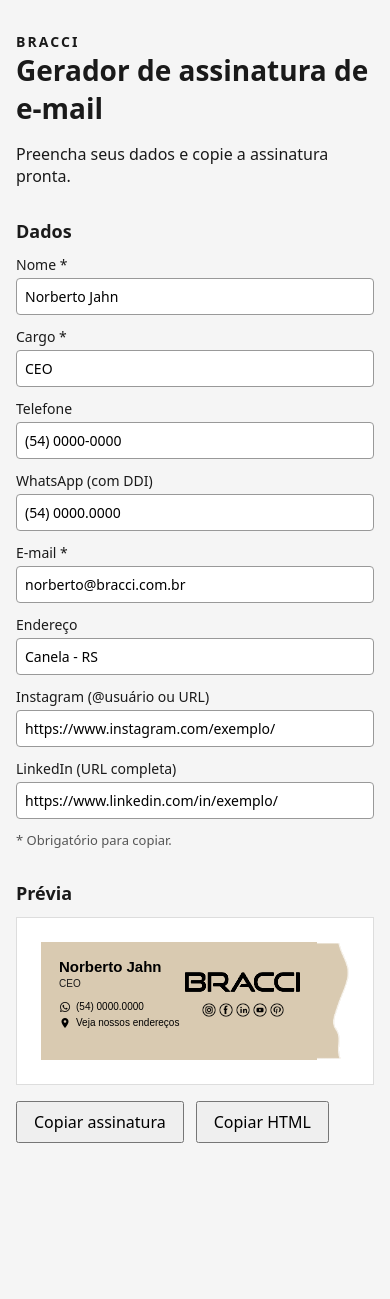
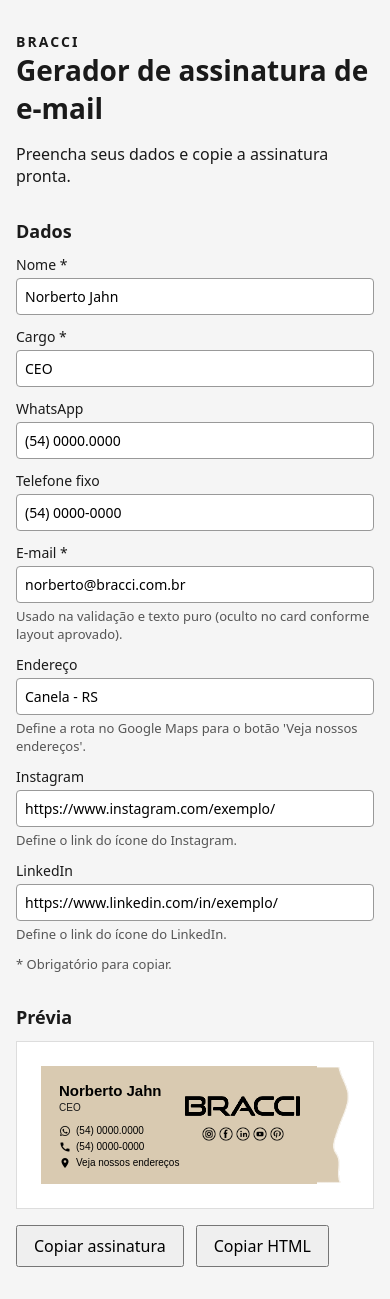
Before and after one commit to Xwiuu/assinatura-gerador, a Next.js app in the folder apps/web/: page / in a window 390 px wide. Before the commit the page ends 1175 px from the top, so only its background shows below. Built offline with nearby package versions, Linux system fonts and the light colour scheme.

Commit message:
fix: make phone and whatsapp independently reactive and clarify field hints

```diff
--- a/apps/web/app/page.tsx
+++ b/apps/web/app/page.tsx
@@ -25,29 +25,49 @@
   type: string;
   required?: boolean;
   placeholder?: string;
+  hint?: string;
 }[] = [
   { key: "name", label: "Nome", type: "text", required: true },
   { key: "role", label: "Cargo", type: "text", required: true },
-  { key: "phone", label: "Telefone", type: "tel" },
   {
     key: "whatsapp",
-    label: "WhatsApp (com DDI)",
+    label: "WhatsApp",
     type: "tel",
-    placeholder: "+55 54 99999-9999",
+    placeholder: "(54) 0000.0000",
   },
-  { key: "email", label: "E-mail", type: "email", required: true },
-  { key: "address", label: "Endereço", type: "text" },
+  {
+    key: "phone",
+    label: "Telefone fixo",
+    type: "tel",
+    placeholder: "(54) 0000-0000",
+  },
+  {
+    key: "email",
+    label: "E-mail",
+    type: "email",
+    required: true,
+    hint: "Usado na validação e texto puro (oculto no card conforme layout aprovado).",
+  },
+  {
+    key: "address",
+    label: "Endereço",
+    type: "text",
+    placeholder: "Canela - RS",
+    hint: "Define a rota no Google Maps para o botão 'Veja nossos endereços'.",
+  },
   {
     key: "instagram",
-    label: "Instagram (@usuário ou URL)",
+    label: "Instagram",
     type: "text",
-    placeholder: "@usuario",
+    placeholder: "@usuario ou https://...",
+    hint: "Define o link do ícone do Instagram.",
   },
   {
     key: "linkedin",
-    label: "LinkedIn (URL completa)",
+    label: "LinkedIn",
     type: "text",
     placeholder: "https://www.linkedin.com/in/usuario",
+    hint: "Define o link do ícone do LinkedIn.",
   },
 ];
 
@@ -117,10 +137,12 @@
             ref={formRef}
             onSubmit={(e) => e.preventDefault()}
           >
-            {fields.map(({ key, label, type, required, placeholder }) => (
+            {fields.map(({ key, label, type, required, placeholder, hint }) => (
               <label key={key} htmlFor={key}>
-                {label}
-                {required ? " *" : ""}
+                <span>
+                  {label}
+                  {required ? " *" : ""}
+                </span>
                 <input
                   id={key}
                   name={key}
@@ -130,6 +152,7 @@
                   value={data[key]}
                   onChange={(e) => setData({ ...data, [key]: e.target.value })}
                 />
+                {hint && <span className="hint">{hint}</span>}
               </label>
             ))}
             <p className="hint">* Obrigatório para copiar.</p>
--- a/apps/web/components/email-signature.tsx
+++ b/apps/web/components/email-signature.tsx
@@ -222,8 +222,70 @@
                       style={{ borderCollapse: "collapse" }}
                     >
                       <tbody>
-                        {/* Linha Contato (WhatsApp com preferência, ou Telefone) */}
-                        {contact && (
+                        {/* Linha WhatsApp */}
+                        {hasWhatsapp && (
+                          <tr>
+                            <td
+                              style={{
+                                paddingBottom: (hasPhone || hasAddress) ? "2px" : "0px",
+                                verticalAlign: "middle",
+                              }}
+                            >
+                              <table
+                                cellPadding={0}
+                                cellSpacing={0}
+                                border={0}
+                                role="presentation"
+                              >
+                                <tbody>
+                                  <tr>
+                                    <td
+                                      style={{
+                                        verticalAlign: "middle",
+                                        paddingRight: "5px",
+                                        lineHeight: 0,
+                                      }}
+                                    >
+                                      {/* eslint-disable-next-line @next/next/no-img-element */}
+                                      <img
+                                        src={icons.whatsapp}
+                                        alt=""
+                                        width={12}
+                                        height={12}
+                                        style={{
+                                          display: "block",
+                                          border: 0,
+                                        }}
+                                      />
+                                    </td>
+                                    <td
+                                      style={{
+                                        fontFamily: FONT,
+                                        fontSize: "10px",
+                                        lineHeight: "14px",
+                                        color: TEXT,
+                                        verticalAlign: "middle",
+                                      }}
+                                    >
+                                      <a
+                                        href={whatsappHref(data.whatsapp)}
+                                        style={{
+                                          color: TEXT,
+                                          textDecoration: "none",
+                                        }}
+                                      >
+                                        {data.whatsapp.trim()}
+                                      </a>
+                                    </td>
+                                  </tr>
+                                </tbody>
+                              </table>
+                            </td>
+                          </tr>
+                        )}
+
+                        {/* Linha Telefone */}
+                        {hasPhone && (
                           <tr>
                             <td
                               style={{
@@ -248,7 +310,7 @@
                                     >
                                       {/* eslint-disable-next-line @next/next/no-img-element */}
                                       <img
-                                        src={contact.icon}
+                                        src={icons.phone}
                                         alt=""
                                         width={12}
                                         height={12}
@@ -268,13 +330,13 @@
                                       }}
                                     >
                                       <a
-                                        href={contact.href}
+                                        href={telHref(data.phone)}
                                         style={{
                                           color: TEXT,
                                           textDecoration: "none",
                                         }}
                                       >
-                                        {contact.display}
+                                        {data.phone.trim()}
                                       </a>
                                     </td>
                                   </tr>
```
